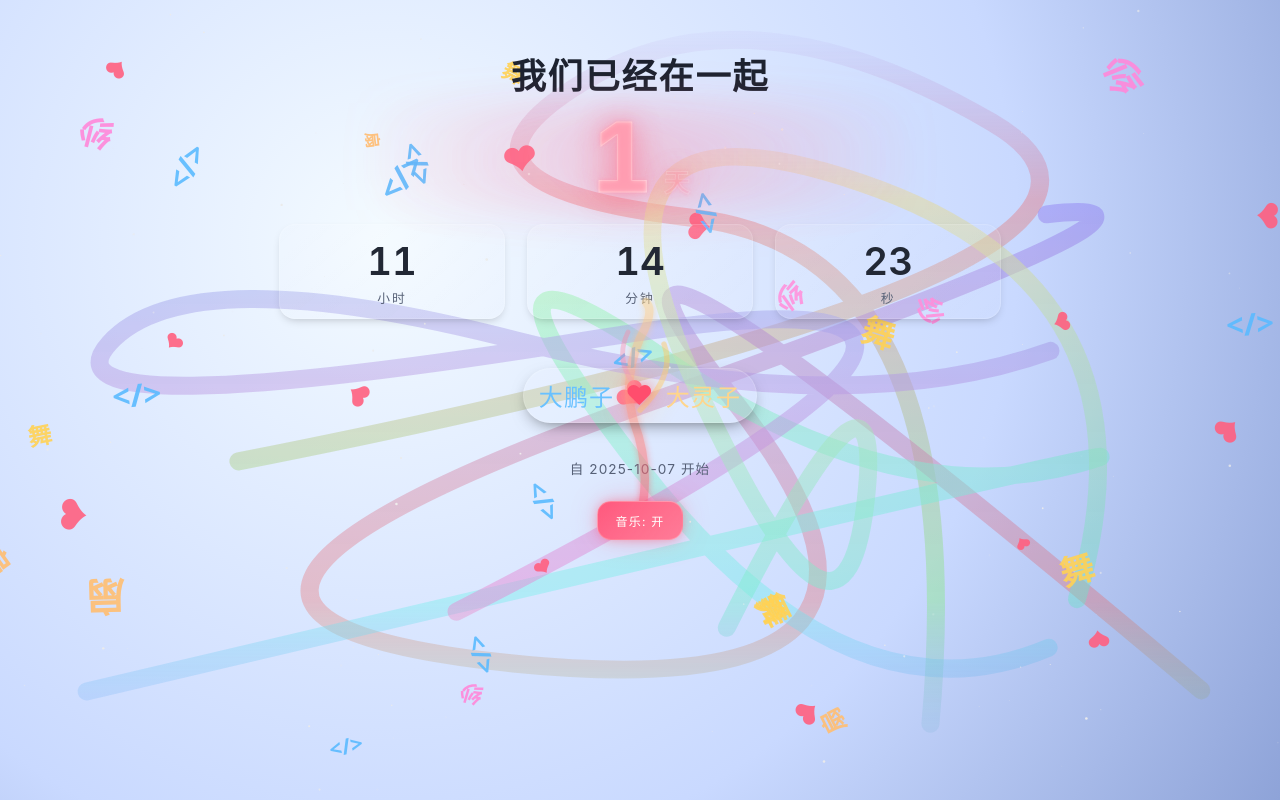
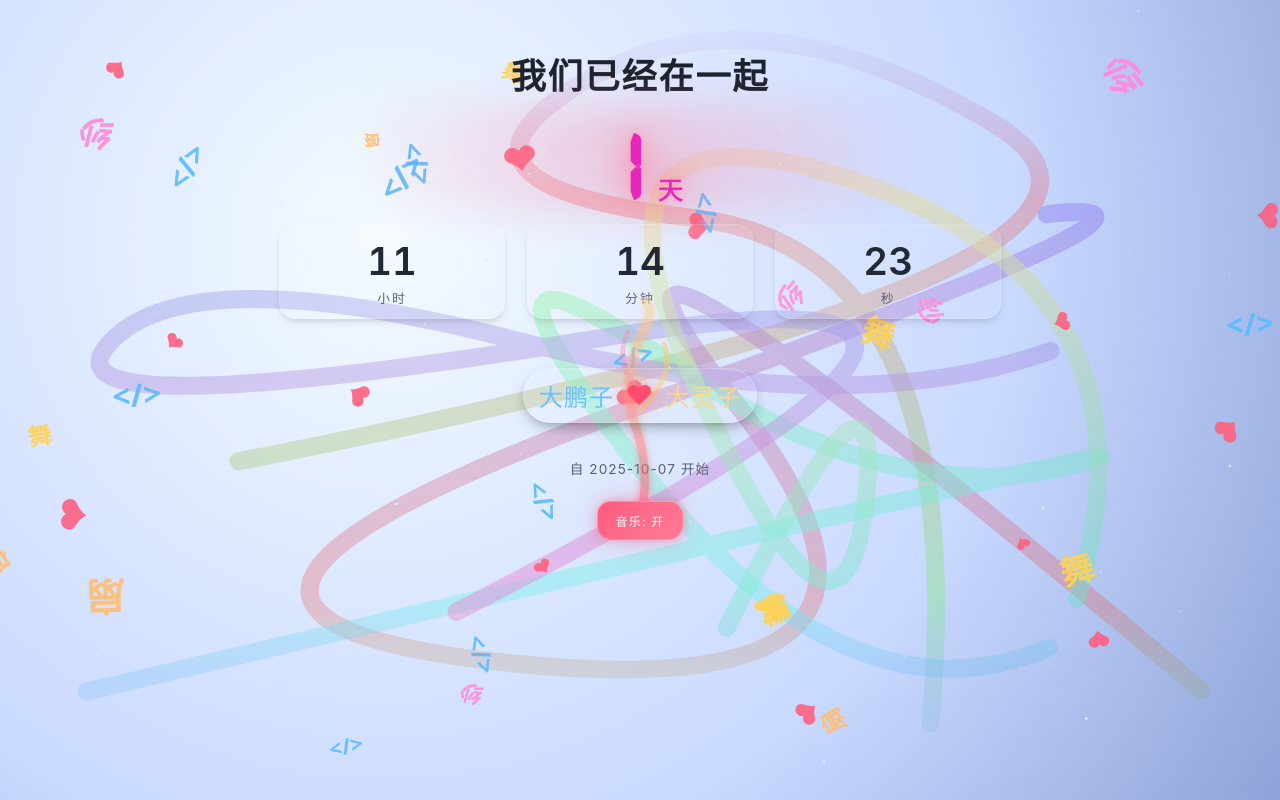
Before and after one commit to rzp1/rzp1.github.io, a plain HTML site: page love-days/index.html in a window 1280 px wide. Drawn offline with Linux system fonts and the light colour scheme.

Commit message:
feat: love-days

```diff
--- a/love-days/index.html
+++ b/love-days/index.html
@@ -5,6 +5,12 @@
   <meta name="viewport" content="width=device-width,initial-scale=1,maximum-scale=1,user-scalable=no" />
   <meta name="theme-color" content="#0b0f17" />
   <title>我们已经在一起多少天了</title>
+  <style type="text/css">
+		@font-face {
+			font-family: digit;
+			src: url('digital.ttf') format("truetype");
+		}
+	</style>
   <meta name="description" content="大鹏子 和 大灵子 的在一起时光计时页面" />
   <link rel="preload" as="audio" href="./music.mp3" />
   <link rel="stylesheet" href="style.css" />
--- a/love-days/style.css
+++ b/love-days/style.css
@@ -44,7 +44,7 @@ main.content { position:relative; z-index:3; max-width: var(--max-width); margin
 main.content::-webkit-scrollbar { width:6px; }
 main.content::-webkit-scrollbar-thumb { background:rgba(255,255,255,0.25); border-radius:3px; }
 
-.header { text-align:center; margin-top:1rem; }
+.header { text-align:center; margin-top:1rem; font-family: "digit"; }
 .header h1 { font-size: clamp(1.4rem, 4.8vw, 2.2rem); font-weight:600; margin:.2rem 0 .6rem; letter-spacing:.05em; }
 .header h2 {
   font-size: clamp(2.5rem, 16vw, 6rem);
@@ -53,7 +53,7 @@ main.content::-webkit-scrollbar-thumb { background:rgba(255,255,255,0.25); borde
   line-height:1;
   background: linear-gradient(120deg,#ffb1c2,#ffd1d1 35%,#ffffff 55%,#ff93a9 80%);
   -webkit-background-clip:text;
-  color:transparent;
+  color: rgba(229, 39, 188, 1);
   position:relative;
   /* 更清晰的多层发光 + 轻描边增强对比 */
   text-shadow:
@@ -76,7 +76,7 @@ main.content::-webkit-scrollbar-thumb { background:rgba(255,255,255,0.25); borde
 @keyframes daysPulse { 0%,100%{ filter: drop-shadow(0 4px 18px rgba(255,90,120,0.35)); } 50%{ filter: drop-shadow(0 4px 26px rgba(255,90,120,0.65)); } }
 
 .number { font-variant-numeric: tabular-nums; }
-.unit { font-size: clamp(1rem, 4vw, 1.6rem); margin-left:.3rem; opacity:.9; }
+.unit { font-size: clamp(1rem, 9vw, 1.6rem); margin-left:.3rem; opacity:1; }
 
 .timers { display:flex; justify-content: center; gap: clamp(.6rem,2vw,1.4rem); margin:1.2rem 0 1.6rem; flex-wrap:wrap; }
 .time-box { flex:1 1 28%; min-width:84px; background: var(--glass-bg); border:1px solid var(--glass-border); backdrop-filter: blur(var(--blur)) brightness(1.15); padding:.85rem .5rem .7rem; border-radius:16px; text-align:center; position:relative; overflow:hidden; box-shadow: 0 4px 16px -6px rgba(0,0,0,0.6), 0 2px 6px -2px rgba(0,0,0,0.4); transition: var(--transition); }
```
Also changed, not shown: love-days/digital.ttf (added).
